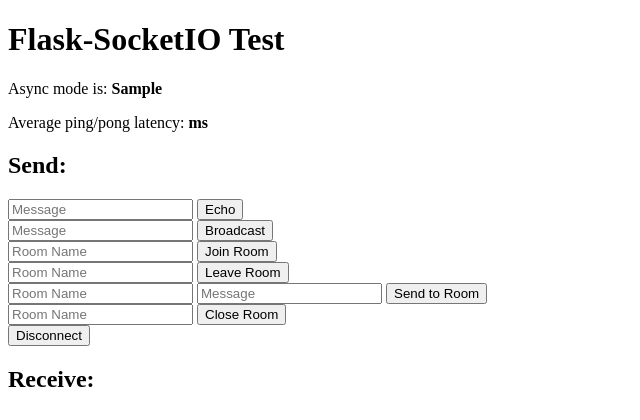
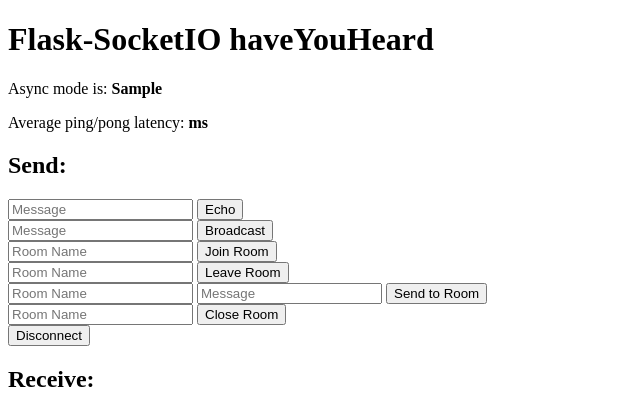
Before and after one commit to FernandoSLuz/HaveYouHeard, a Flask app: template templates/index.html in a window 1280 px wide. Shown: the top 420 px of the page, without its empty margins (0-640 px from the left). Run offline with Flask 2, Linux system fonts and the light colour scheme; the template is opened without the code that fills it: most values are stand-ins (such as "Sample title", 1, 10 or a date in 2020); some libraries are stand-ins or nearby versions.

Commit message:
Websocket functions updated

```diff
--- a/app.py
+++ b/app.py
@@ -33,7 +33,7 @@
     return render_template('index.html', async_mode=socketio.async_mode)
 
 
-@socketio.on('my_event', namespace='/test')
+@socketio.on('my_event', namespace='/haveYouHeard')
 def test_message(message):
     if(isinstance(message, str)):
         message = json.loads(message)
@@ -42,7 +42,7 @@
          {'data': message['data'], 'count': session['receive_count']})
 
 
-@socketio.on('my_broadcast_event', namespace='/test')
+@socketio.on('my_broadcast_event', namespace='/haveYouHeard')
 def test_broadcast_message(message):
     if(isinstance(message, str)):
         message = json.loads(message)
@@ -54,7 +54,7 @@
          broadcast=True)
 
 
-@socketio.on('join', namespace='/test')
+@socketio.on('join', namespace='/haveYouHeard')
 def join(message):
     if(isinstance(message, str)):
         message = json.loads(message)
@@ -62,10 +62,10 @@
     session['receive_count'] = session.get('receive_count', 0) + 1
     emit('my_response',
          {'data': 'In rooms: ' + ', '.join(rooms()),
-          'count': session['receive_count']})
+          'count': session['receive_count'], 'rooms': len(rooms)})
 
 
-@socketio.on('leave', namespace='/test')
+@socketio.on('leave', namespace='/haveYouHeard')
 def leave(message):
     if(isinstance(message, str)):
         message = json.loads(message)
@@ -76,7 +76,7 @@
           'count': session['receive_count']})
 
 
-@socketio.on('close_room', namespace='/test')
+@socketio.on('close_room', namespace='/haveYouHeard')
 def close(message):
     if(isinstance(message, str)):
         message = json.loads(message)
@@ -87,7 +87,7 @@
     close_room(message['room'])
 
 
-@socketio.on('my_room_event', namespace='/test')
+@socketio.on('my_room_event', namespace='/haveYouHeard')
 def send_room_message(message):
     if(isinstance(message, str)):
         message = json.loads(message)
@@ -97,7 +97,7 @@
          room=message['room'])
 
 
-@socketio.on('disconnect_request', namespace='/test')
+@socketio.on('disconnect_request', namespace='/haveYouHeard')
 def disconnect_request():
     @copy_current_request_context
     def can_disconnect():
@@ -112,12 +112,12 @@
          callback=can_disconnect)
 
 
-@socketio.on('my_ping', namespace='/test')
+@socketio.on('my_ping', namespace='/haveYouHeard')
 def ping_pong():
     emit('my_pong')
 
 
-@socketio.on('connect', namespace='/test')
+@socketio.on('connect', namespace='/haveYouHeard')
 def test_connect():
     global thread
     with thread_lock:
@@ -126,7 +126,7 @@
     emit('my_response', {'data': 'Connected', 'count': 0})
 
 
-@socketio.on('disconnect', namespace='/test')
+@socketio.on('disconnect', namespace='/haveYouHeard')
 def test_disconnect():
     print('Client disconnected', request.sid)
 
--- a/templates/index.html
+++ b/templates/index.html
@@ -1,7 +1,7 @@
 <!DOCTYPE HTML>
 <html>
 <head>
-    <title>Flask-SocketIO Test</title>
+    <title>Flask-SocketIO haveYouHeard</title>
     <script src="//code.jquery.com/jquery-1.12.4.min.js" integrity="sha256-ZosEbRLbNQzLpnKIkEdrPv7lOy9C27hHQ+Xp8a4MxAQ=" crossorigin="anonymous"></script>
     <script src="//cdnjs.cloudflare.com/ajax/libs/socket.io/2.2.0/socket.io.js" integrity="sha256-yr4fRk/GU1ehYJPAs8P4JlTgu0Hdsp4ZKrx8bDEDC3I=" crossorigin="anonymous"></script>
     <script type="text/javascript" charset="utf-8">
@@ -11,7 +11,7 @@
             // Socket.IO will multiplex all those connections on a single
             // physical channel. If you don't care about multiple channels, you
             // can set the namespace to an empty string.
-            namespace = '/test';
+            namespace = '/haveYouHeard';
 
             // Connect to the Socket.IO server.
             // The connection URL has the following format, relative to the current page:
@@ -66,7 +66,6 @@
                 return false;
             });
             $('form#broadcast').submit(function(event) {
-                console.log('my_broadcast_event', {data: $('#broadcast_data').val()});
                 socket.emit('my_broadcast_event', {'data': $('#broadcast_data').val()});
                 return false;
             });
@@ -94,7 +93,7 @@
     </script>
 </head>
 <body>
-    <h1>Flask-SocketIO Test</h1>
+    <h1>Flask-SocketIO haveYouHeard</h1>
     <p>Async mode is: <b>{{ async_mode }}</b></p>
     <p>Average ping/pong latency: <b><span id="ping-pong"></span>ms</b></p>
     <h2>Send:</h2>
```
